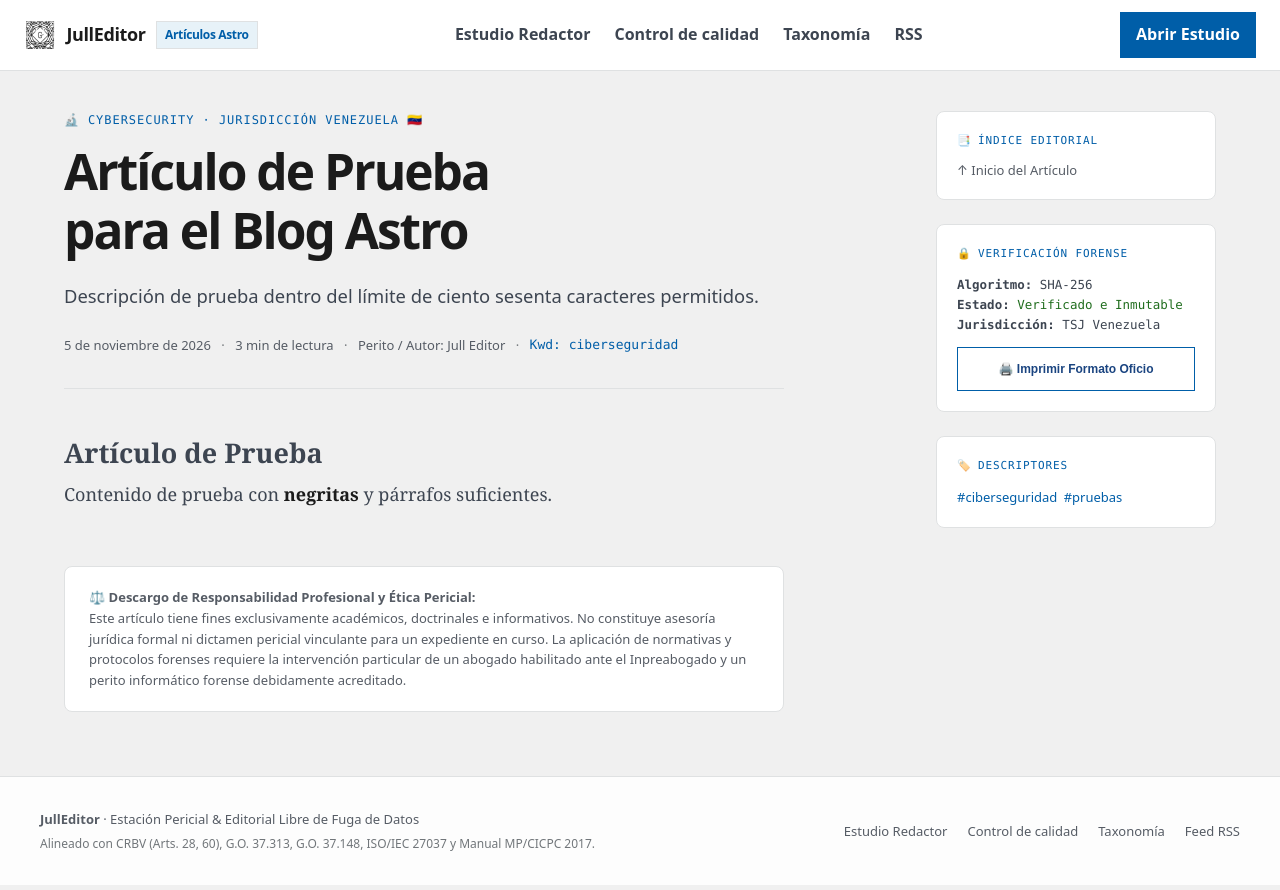
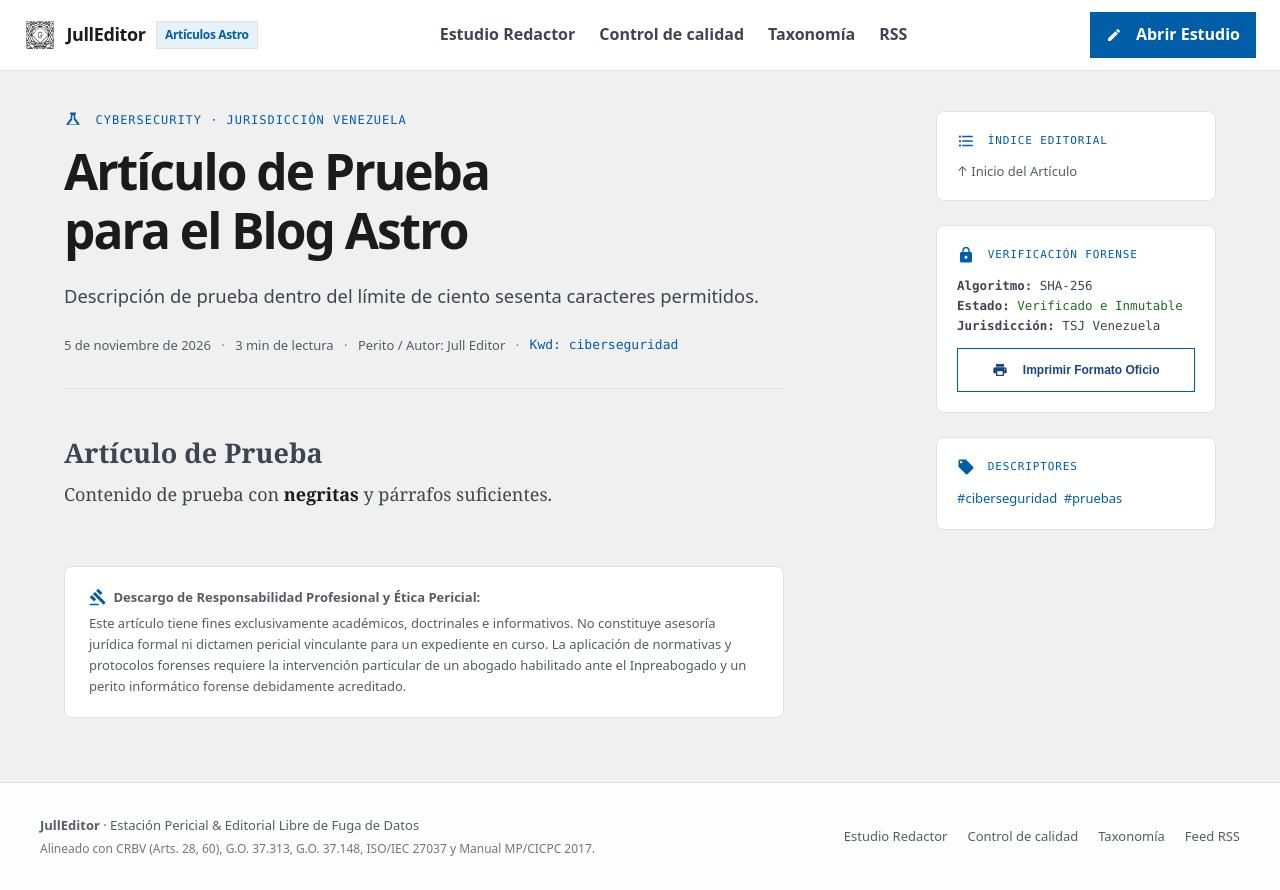
Before and after one commit to julljoll/JullEditor, an Astro site in the folder frontend/: page /articulo-de-prueba in a window 1280 px wide. Built offline with nearby package versions, Linux system fonts and the light colour scheme; Astro itself is replaced by a stand-in of ours.

Commit message:
feat(ui): implement official USWDS svg icons across Astro templates and components

```diff
--- a/frontend/public/styles/global.css
+++ b/frontend/public/styles/global.css
@@ -119,6 +119,87 @@ body {
   border: 1px solid var(--border-hairline);
 }
 
+/* ==========================================================================
+   USWDS Official Icon System (https://github.com/uswds/uswds)
+   ========================================================================== */
+.usa-icon {
+  display: inline-block;
+  width: 1rem;
+  height: 1rem;
+  fill: currentColor;
+  vertical-align: -0.15em;
+  flex-shrink: 0;
+}
+
+.usa-icon--size-3 {
+  width: 1.25rem;
+  height: 1.25rem;
+}
+
+.usa-icon--size-4 {
+  width: 1.5rem;
+  height: 1.5rem;
+}
+
+.usa-icon--size-5 {
+  width: 2rem;
+  height: 2rem;
+}
+
+.kicker .usa-icon {
+  width: 1.125rem;
+  height: 1.125rem;
+  margin-right: 0.35rem;
+  vertical-align: -0.18em;
+  color: var(--color-primary);
+}
+
+.sidebar-title .usa-icon {
+  width: 1.125rem;
+  height: 1.125rem;
+  margin-right: 0.4rem;
+  vertical-align: -0.18em;
+  color: var(--color-primary);
+}
+
+.test-name .usa-icon {
+  width: 1rem;
+  height: 1rem;
+  margin-right: 0.4rem;
+  vertical-align: -0.15em;
+}
+
+.btn-secondary .usa-icon,
+.btn-primary .usa-icon {
+  margin-right: 0.4rem;
+  vertical-align: -0.15em;
+}
+
+.ethical-disclaimer-title {
+  display: flex;
+  align-items: center;
+  gap: 0.4rem;
+  margin-bottom: 0.35rem;
+}
+
+.ethical-disclaimer-title .usa-icon {
+  width: 1.125rem;
+  height: 1.125rem;
+  color: var(--color-primary);
+}
+
+.text-success,
+.usa-icon.text-success {
+  color: var(--accent-green) !important;
+  fill: currentColor;
+}
+
+.text-error,
+.usa-icon.text-error {
+  color: var(--accent-red) !important;
+  fill: currentColor;
+}
+
 /* Zona 2: Enlaces de navegación */
 .header-nav {
   display: flex;
--- /dev/null
+++ b/frontend/src/components/UswdsIcon.astro
@@ -0,0 +1,38 @@
+---
+interface Props {
+  name: keyof typeof icons;
+  className?: string;
+  size?: '3' | '4' | '5';
+  ariaLabel?: string;
+}
+
+const icons = {
+  edit: 'M3 17.25V21h3.75L17.81 9.94l-3.75-3.75L3 17.25zM20.71 7.04c.39-.39.39-1.02 0-1.41l-2.34-2.34c-.39-.39-1.02-.39-1.41 0l-1.83 1.83 3.75 3.75 1.83-1.83z',
+  shield: 'M12 1L3 5v6c0 5.55 3.84 10.74 9 12 5.16-1.26 9-6.45 9-12V5l-9-4zm0 10.99h7c-.53 4.12-3.28 7.79-7 8.94V12H5V6.3l7-3.11v8.8z',
+  check_circle: 'M12 2C6.48 2 2 6.48 2 12s4.48 10 10 10 10-4.48 10-10S17.52 2 12 2zm-2 15l-5-5 1.41-1.41L10 14.17l7.59-7.59L19 8l-9 9z',
+  cancel: 'M12 2C6.47 2 2 6.47 2 12s4.47 10 10 10 10-4.47 10-10S17.53 2 12 2zm5 13.59L15.59 17 12 13.41 8.41 17 7 15.59 10.59 12 7 8.41 8.41 7 12 10.59 15.59 7 17 8.41 13.41 12 17 15.59z',
+  science: 'M13 11.33L18 18H6l5-6.67V6h2m2.5-4h-7C8.22 2 8 2.22 8 2.5v1c0 .28.22.5.5.5H9v5.67L3.56 16.92c-.41.55-.17 1.34.44 1.58.19.08.39.12.59.12h14.82c.69 0 1.25-.56 1.25-1.25 0-.17-.04-.35-.11-.5L15 9.67V4h.5c.28 0 .5-.22.5-.5v-1c0-.28-.22-.5-.5-.5z',
+  list: 'M4 10.5c-.83 0-1.5.67-1.5 1.5s.67 1.5 1.5 1.5 1.5-.67 1.5-1.5-.67-1.5-1.5-1.5zm0-6c-.83 0-1.5.67-1.5 1.5S3.17 7.5 4 7.5 5.5 6.83 5.5 6 4.83 4.5 4 4.5zm0 12c-.83 0-1.5.68-1.5 1.5s.68 1.5 1.5 1.5 1.5-.68 1.5-1.5-.67-1.5-1.5-1.5zM7 19h14v-2H7v2zm0-6h14v-2H7v2zm0-8v2h14V5H7z',
+  lock: 'M18 8h-1V6c0-2.76-2.24-5-5-5S7 3.24 7 6v2H6c-1.1 0-2 .9-2 2v10c0 1.1.9 2 2 2h12c1.1 0 2-.9 2-2V10c0-1.1-.9-2-2-2zm-6 9c-1.1 0-2-.9-2-2s.9-2 2-2 2 .9 2 2-.9 2-2 2zm3.1-9H8.9V6c0-1.71 1.39-3.1 3.1-3.1 1.71 0 3.1 1.39 3.1 3.1v2z',
+  tag: 'M21.41 11.58l-9-9C12.05 2.22 11.55 2 11 2H4c-1.1 0-2 .9-2 2v7c0 .55.22 1.05.59 1.42l9 9c.36.36.86.58 1.41.58.55 0 1.05-.22 1.41-.59l7-7c.37-.36.59-.86.59-1.41 0-.55-.23-1.06-.59-1.42zM5.5 7C4.67 7 4 6.33 4 5.5S4.67 4 5.5 4 7 4.67 7 5.5 6.33 7 5.5 7z',
+  print: 'M19 8H5c-1.66 0-3 1.34-3 3v6h4v4h12v-4h4v-6c0-1.66-1.34-3-3-3zm-3 11H8v-5h8v5zm3-7c-.55 0-1-.45-1-1s.45-1 1-1 1 .45 1 1-.45 1-1 1zm-1-9H6v4h12V3z',
+  gavel: 'M1 21h12v2H1z M5.245 8.07l2.83-2.827 14.14 14.142-2.828 2.828z M12.317 1l5.657 5.656-2.83 2.83-5.656-5.657z M3.83 9.485l5.658 5.657-2.828 2.828-5.657-5.657z',
+  copy: 'M16 1H4c-1.1 0-2 .9-2 2v14h2V3h12V1zm3 4H8c-1.1 0-2 .9-2 2v14c0 1.1.9 2 2 2h11c1.1 0 2-.9 2-2V7c0-1.1-.9-2-2-2zm0 16H8V7h11v14z',
+  download: 'M19 9h-4V3H9v6H5l7 7 7-7zM5 18v2h14v-2H5z',
+  memory: 'M15 9H9v6h6V9zm-2 4h-2v-2h2v2zm8-2V9h-2V7c0-1.1-.9-2-2-2h-2V3h-2v2h-2V3H9v2H7c-1.1 0-2 .9-2 2v2H3v2h2v2H3v2h2v2c0 1.1.9 2 2 2h2v2h2v-2h2v2h2v-2h2c1.1 0 2-.9 2-2v-2h2v-2h-2v-2h2zm-4 6H7V7h10v10z',
+};
+
+const { name, className = '', size, ariaLabel } = Astro.props;
+const path = icons[name] || icons.edit;
+const sizeClass = size ? `usa-icon--size-${size}` : '';
+---
+<svg
+  class:list={['usa-icon', sizeClass, className]}
+  aria-hidden={ariaLabel ? undefined : 'true'}
+  aria-label={ariaLabel}
+  role="img"
+  focusable="false"
+  viewBox="0 0 24 24"
+>
+  <path fill="currentColor" d={path} />
+</svg>
--- a/frontend/src/layouts/Base.astro
+++ b/frontend/src/layouts/Base.astro
@@ -1,5 +1,6 @@
 ---
 // Layout Base Cyber-Legal Dark OLED — JullEditor
+import UswdsIcon from '../components/UswdsIcon.astro';
 const site = Astro.site ?? new URL('https://example.com');
 export interface Props {
   title: string;
@@ -72,7 +73,8 @@ const currentPath = Astro.url.pathname;
 
         <div class="header-actions">
           <a class="btn-primary" href="/">
-            Abrir Estudio
+            <UswdsIcon name="edit" />
+            <span>Abrir Estudio</span>
           </a>
         </div>
       </div>
--- a/frontend/src/pages/[slug].astro
+++ b/frontend/src/pages/[slug].astro
@@ -1,6 +1,7 @@
 ---
 export const prerender = true;
 import Base from '../layouts/Base.astro';
+import UswdsIcon from '../components/UswdsIcon.astro';
 import { getCollection, render } from 'astro:content';
 
 export async function getStaticPaths() {
@@ -56,8 +57,8 @@ const jsonLd = {
     <article class="post-content-column">
       <header class="post-header">
         <div class="kicker">
-          <span>🔬</span>
-          <span>{article.data.category || 'Doctrina Pericial'} · Jurisdicción Venezuela 🇻🇪</span>
+          <UswdsIcon name="science" />
+          <span>{article.data.category || 'Doctrina Pericial'} · Jurisdicción Venezuela</span>
         </div>
         <h1>{article.data.title}</h1>
         <p class="post-deck">{article.data.description}</p>
@@ -85,8 +86,13 @@ const jsonLd = {
 
       <!-- Descargo Ético Profesional Obligatorio -->
       <footer class="ethical-disclaimer">
-        <strong>⚖️ Descargo de Responsabilidad Profesional y Ética Pericial:</strong><br />
-        Este artículo tiene fines exclusivamente académicos, doctrinales e informativos. No constituye asesoría jurídica formal ni dictamen pericial vinculante para un expediente en curso. La aplicación de normativas y protocolos forenses requiere la intervención particular de un abogado habilitado ante el Inpreabogado y un perito informático forense debidamente acreditado.
+        <div class="ethical-disclaimer-title">
+          <UswdsIcon name="gavel" />
+          <strong>Descargo de Responsabilidad Profesional y Ética Pericial:</strong>
+        </div>
+        <p>
+          Este artículo tiene fines exclusivamente académicos, doctrinales e informativos. No constituye asesoría jurídica formal ni dictamen pericial vinculante para un expediente en curso. La aplicación de normativas y protocolos forenses requiere la intervención particular de un abogado habilitado ante el Inpreabogado y un perito informático forense debidamente acreditado.
+        </p>
       </footer>
     </article>
 
@@ -94,7 +100,7 @@ const jsonLd = {
     <aside class="post-sidebar">
       <div class="sidebar-box">
         <div class="sidebar-title">
-          <span>📑</span>
+          <UswdsIcon name="list" />
           <span>Índice Editorial</span>
         </div>
         <nav class="toc-nav" id="toc-container">
@@ -105,7 +111,7 @@ const jsonLd = {
 
       <div class="sidebar-box">
         <div class="sidebar-title">
-          <span>🔒</span>
+          <UswdsIcon name="lock" />
           <span>Verificación Forense</span>
         </div>
         <div style="font-size: 0.78125rem; font-family: var(--font-mono); color: var(--fg-secondary); line-height: 1.6;">
@@ -114,7 +120,8 @@ const jsonLd = {
           <div><strong>Jurisdicción:</strong> TSJ Venezuela</div>
           <div style="margin-top: 0.75rem;">
             <button class="btn-secondary" style="width: 100%; justify-content: center; font-size: 0.75rem;" onclick="window.print()">
-              🖨️ Imprimir Formato Oficio
+              <UswdsIcon name="print" />
+              <span>Imprimir Formato Oficio</span>
             </button>
           </div>
         </div>
@@ -122,7 +129,7 @@ const jsonLd = {
 
       <div class="sidebar-box">
         <div class="sidebar-title">
-          <span>🏷️</span>
+          <UswdsIcon name="tag" />
           <span>Descriptores</span>
         </div>
         <div style="display: flex; flex-wrap: wrap; gap: 0.4rem; font-size: 0.8125rem;">
```
Also changed, not shown: frontend/src/components/Studio.astro (+11 -4 lines), frontend/src/components/StudioInventory.astro (+14 -5 lines).
